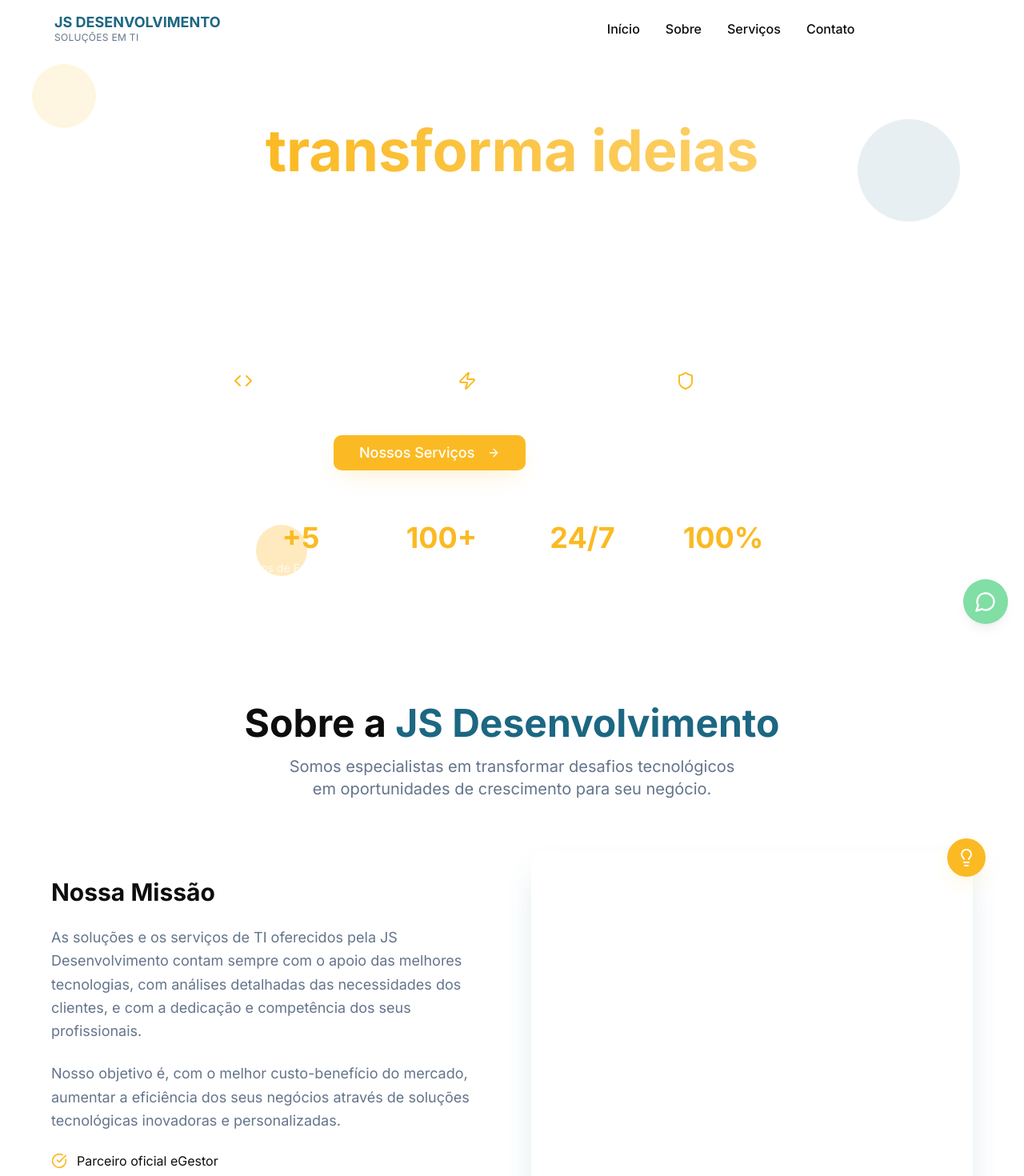
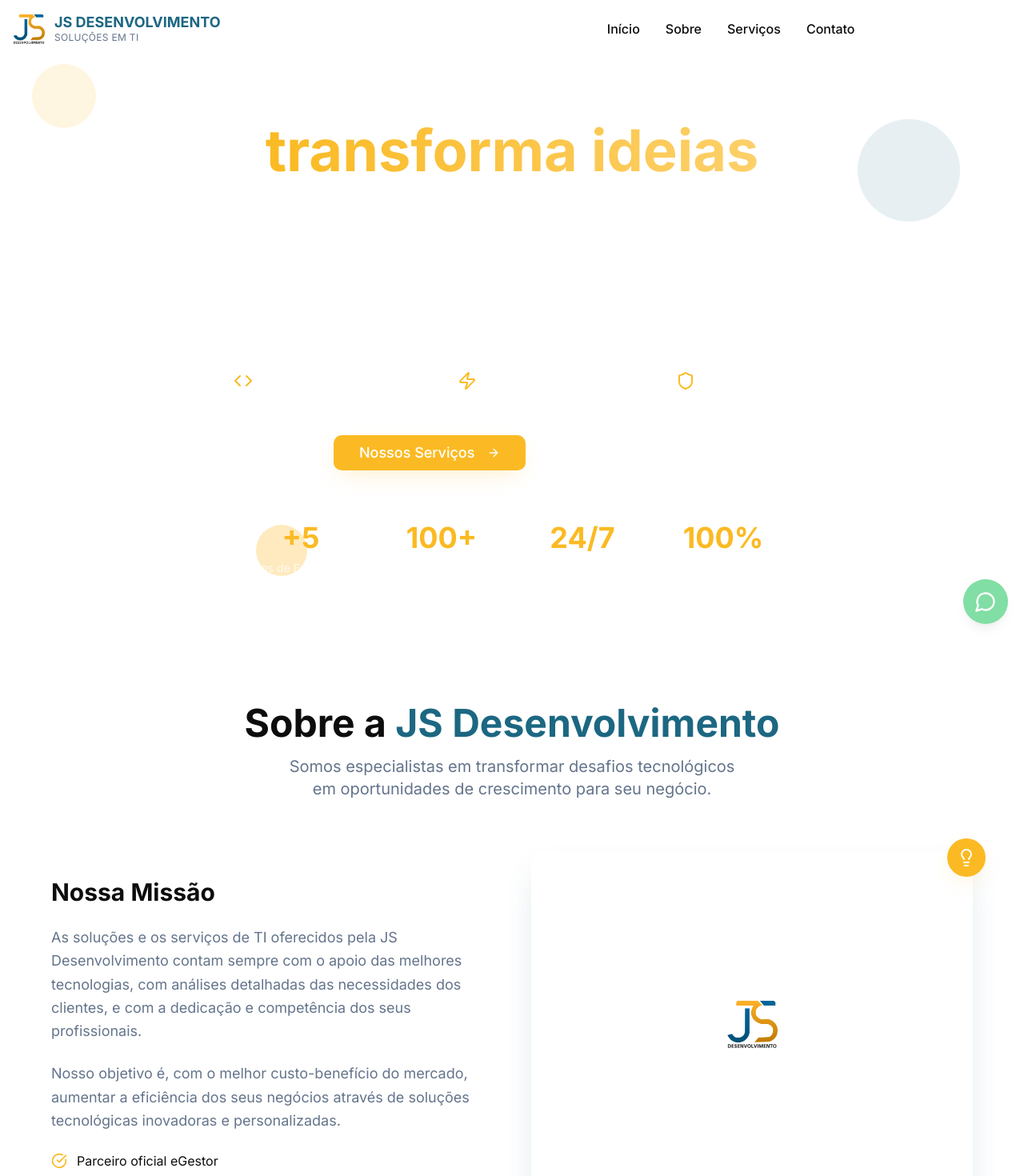
Before and after one commit to DevZipMateus/jsdev-solutions-site, a React (Vite) app: page / in a window 1280 px wide. Shown: the top 1470 px of the page at 80% size. Built offline with nearby package versions, Linux system fonts and the light colour scheme.

Commit message:
Adicionar logo ao site

```diff
--- a/src/components/About.tsx
+++ b/src/components/About.tsx
@@ -81,8 +81,12 @@ const About = () => {
             <div className="relative">
               <div className="aspect-square bg-gradient-primary rounded-2xl p-8 flex items-center justify-center shadow-elegant">
                 <div className="text-center text-white">
-                  <div className="w-24 h-24 bg-white/20 rounded-full flex items-center justify-center mx-auto mb-6">
-                    <span className="text-4xl font-bold">JS</span>
+                  <div className="w-24 h-24 bg-white/20 rounded-full flex items-center justify-center mx-auto mb-6 p-4">
+                    <img
+                      src="/lovable-uploads/623485a2-ea31-4745-b12b-4ffe9e1d77d1.png"
+                      alt="JS Desenvolvimento Logo"
+                      className="w-full h-full object-contain"
+                    />
                   </div>
                   <h4 className="text-2xl font-bold mb-2">Tecnologia</h4>
                   <p className="text-lg opacity-90">que transforma</p>
--- a/src/components/Footer.tsx
+++ b/src/components/Footer.tsx
@@ -18,9 +18,11 @@ const Footer = () => {
           {/* Company Info */}
           <div className="lg:col-span-2">
             <div className="flex items-center space-x-3 mb-6">
-              <div className="w-12 h-12 bg-gradient-primary rounded-lg flex items-center justify-center">
-                <span className="text-white font-bold text-xl">JS</span>
-              </div>
+              <img
+                src="/lovable-uploads/623485a2-ea31-4745-b12b-4ffe9e1d77d1.png"
+                alt="JS Desenvolvimento Logo"
+                className="w-12 h-12 object-contain"
+              />
               <div className="flex flex-col">
                 <span className="font-bold text-white text-xl leading-tight">JS DESENVOLVIMENTO</span>
                 <span className="text-sm text-white/70 uppercase tracking-wide">Soluções em TI</span>
--- a/src/components/Header.tsx
+++ b/src/components/Header.tsx
@@ -42,9 +42,11 @@ const Header = () => {
         <div className="flex items-center justify-between">
           {/* Logo */}
           <div className="flex items-center space-x-3">
-            <div className="w-10 h-10 bg-gradient-primary rounded-lg flex items-center justify-center">
-              <span className="text-white font-bold text-lg">JS</span>
-            </div>
+            <img
+              src="/lovable-uploads/623485a2-ea31-4745-b12b-4ffe9e1d77d1.png"
+              alt="JS Desenvolvimento Logo"
+              className="w-10 h-10 object-contain"
+            />
             <div className="flex flex-col">
               <span className="font-bold text-primary text-lg leading-tight">JS DESENVOLVIMENTO</span>
               <span className="text-xs text-muted-foreground uppercase tracking-wide">Soluções em TI</span>
```
